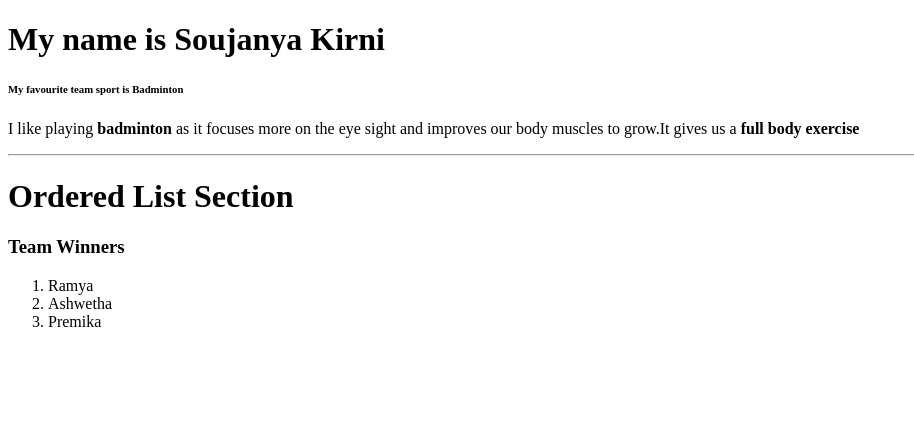
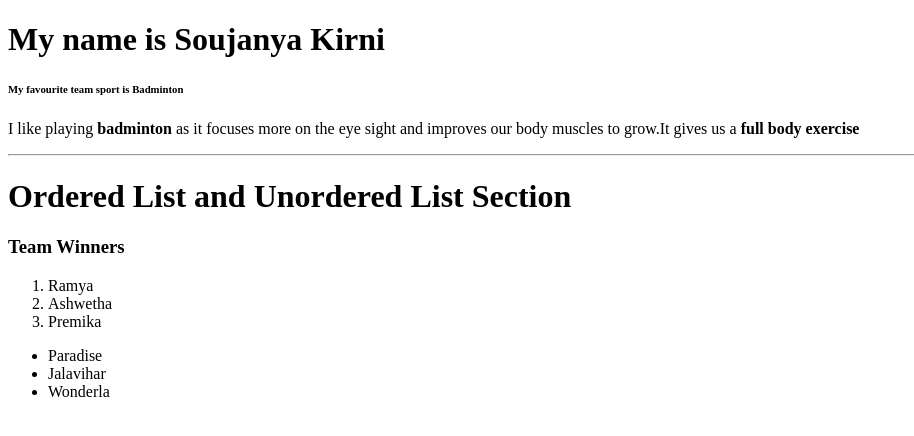
Before and after one commit to 44-563-Web-Apps-S23/44563-webapps-assignment-3-kirni13, a plain HTML site: page index.html in a window 1280 px wide. Shown: the whole page, without its empty margins (0-914 px from the left). Drawn offline with Linux system fonts and the light colour scheme.

Commit message:
unordered list

```diff
--- a/index.html
+++ b/index.html
@@ -12,13 +12,19 @@
 
     <hr>
 
-    <h1>Ordered List Section</h1>
+    <h1>Ordered List and Unordered List Section</h1>
     <h3>Team Winners</h3>
     <ol>
         <li>Ramya</li>
         <li>Ashwetha</li>
         <li>Premika</li>
     </ol>
+
+    <ul>
+            <li>Paradise</li>
+            <li>Jalavihar</li>
+            <li>Wonderla</li>
+    </ul>
 </body>
 
 </html>
```
